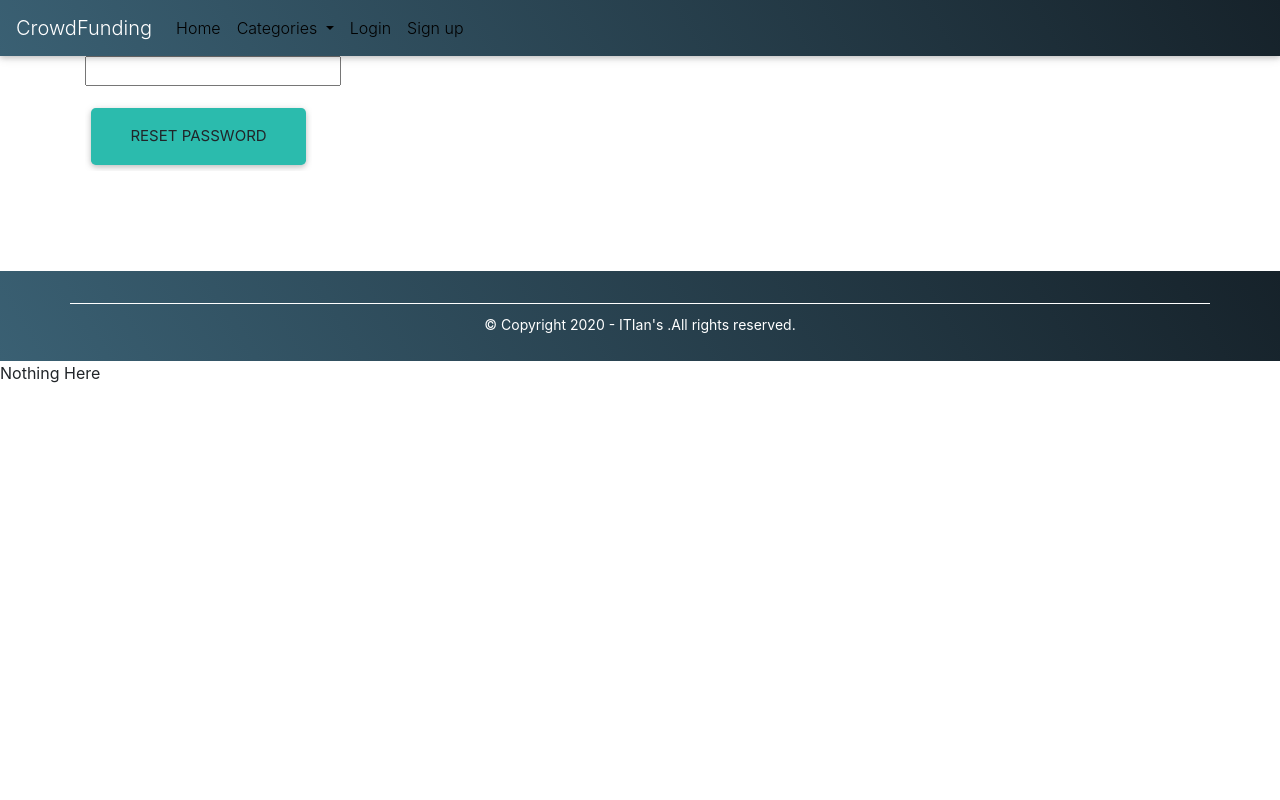
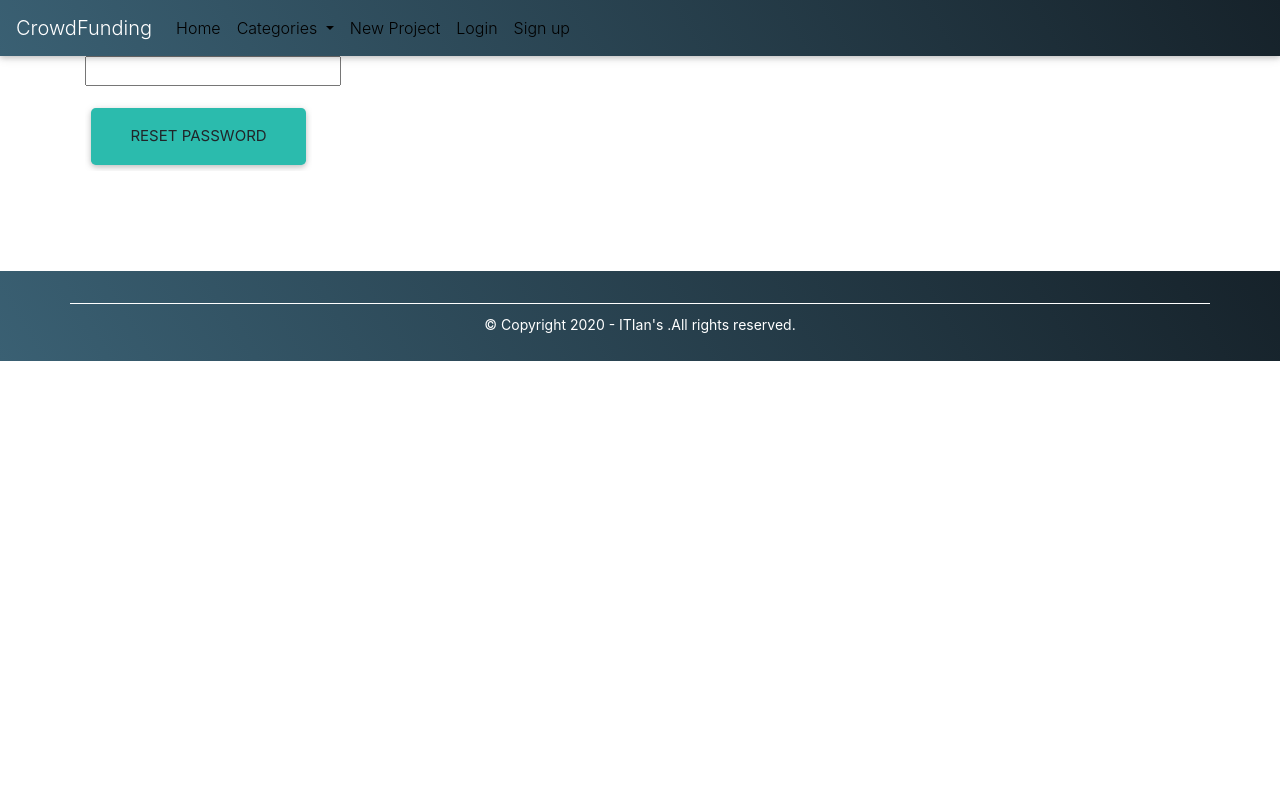
Before and after one commit to aAbdelnaby88/Crowd-Funding, a Django app: page /users/password_reset/ in a window 1280 px wide. Run offline with Django 3.2, Linux system fonts and the light colour scheme; data that the repository does not hold is empty; some libraries are stand-ins or nearby versions.

Commit message:
final touches

```diff
--- a/crowdFunding/crowdFunding/settings.py
+++ b/crowdFunding/crowdFunding/settings.py
@@ -73,6 +73,7 @@ TEMPLATES = [
                 'django.template.context_processors.request',
                 'django.contrib.auth.context_processors.auth',
                 'django.contrib.messages.context_processors.messages',
+                'projects.views.list_categories'
             ],
         },
     },
--- a/crowdFunding/projects/models.py
+++ b/crowdFunding/projects/models.py
@@ -42,7 +42,7 @@ class ProjectPicture(models.Model):
 
 
 class Comment(models.Model):
-    content = models.TextField(max_length=3000, blank=False, default=None)
+    content = models.TextField(max_length=3000, blank=False)
     project = models.ForeignKey("Project", on_delete=models.CASCADE)
     user = models.ForeignKey("users.Profile", on_delete=models.CASCADE)
     created_at = models.DateTimeField(auto_now_add=True)
--- a/crowdFunding/projects/static/css/styleP.css
+++ b/crowdFunding/projects/static/css/styleP.css
@@ -36,7 +36,7 @@
       height: 100px;
       line-height: 100px;
       width: 314px;
-      font-size: 70px;
+      font-size: 30px;
       color: #ffffff;
       border-top: 1px solid #E8E8E8;
       border-bottom: 1px solid #E8E8E8;
@@ -69,7 +69,7 @@ element.style {
     height: 100px;
     width: 58px;
     padding-left: 0px;
-    font-size: 70px;
+    font-size: 30px;
     color: #ffffff;
     border-top: 1px solid #E8E8E8;
     border-bottom: 1px solid #E8E8E8;
@@ -98,7 +98,7 @@ div {
     height: 100px;
     line-height: 100px;
     width: 314px;
-    font-size: 50px;
+    font-size: 30px;
     color: #ffffff;
     border-top: 1px solid #E8E8E8;
     border-bottom: 1px solid #E8E8E8;
--- a/crowdFunding/projects/urls.py
+++ b/crowdFunding/projects/urls.py
@@ -9,7 +9,8 @@ urlpatterns = [
     path('<int:id>/report_pro', views.report_project, name = 'report_project'),
     path('<int:id>/report_com', views.report_comment, name = 'report_comment'),
     path('<int:id>/donate', views.donate, name = 'donate'),
-    path('create', views.create),
+    path('create', views.create,name='create_project'),
     path('tags/<slug:slug>', views.show_tag,name='show_tag'),
     path('<int:id>/rate/<int:value>', views.rate_project, name='rate_project'),
+    path('<int:id>/delete', views.delete_project, name='delete_project')
 ]
--- a/crowdFunding/projects/views.py
+++ b/crowdFunding/projects/views.py
@@ -1,28 +1,29 @@
 from .models import *
-import json , re
+import json
+import re
 from django.shortcuts import render, redirect, get_object_or_404
 from .forms import ProjectsForm, ImageForm
-from django.http.response import HttpResponse, JsonResponse
+from django.http.response import HttpResponse, JsonResponse,HttpResponseForbidden
 from users.models import Profile
 from django.contrib.auth.models import User
 from django.forms import modelformset_factory
 from django.contrib.auth.decorators import login_required
 from django.views.decorators.cache import cache_control
 from django.contrib import messages
-from django.db.models import Q,Avg,Sum
+from django.db.models import Q, Avg, Sum
 # Create your views here.
 from taggit.models import Tag
 from decimal import Decimal, ROUND_HALF_UP
 from django.template.loader import render_to_string
 from datetime import datetime
 
+
 @login_required
-
 @cache_control(no_cache=True, must_revalidate=True, no_store=True)
 def showProject(request, id):
     item = Project.objects.get(id=id)
     pPics = ProjectPicture.objects.all().filter(project_id=id)
-    relatedProjects=Project.objects.all().filter(category_id=item.category)
+    relatedProjects = Project.objects.all().filter(category_id=item.category)
     rate = item.rate_set.all().aggregate(Avg("value"))["value__avg"]
     rate = rate if rate else 0
     rate = Decimal(rate).quantize(0, ROUND_HALF_UP)
@@ -38,14 +39,13 @@ def showProject(request, id):
     end_date = datetime.strptime(end_date, "%Y-%m-%d %H:%M:%S")
     donate = item.donation_set.all().aggregate(Sum("amount"))
     context = {'pData': item,
-                'pPics': pPics,
-                'rate': rate,
-                'today' : today ,
-                'start_date' : start_date ,
-                'end_date' : end_date ,
-                'relatedProjs':relatedProjects,
-                'donations_amount': donate["amount__sum"] if donate["amount__sum"] else 0}
-
+               'pPics': pPics,
+               'rate': rate,
+               'today': today,
+               'start_date': start_date,
+               'end_date': end_date,
+               'relatedProjs': relatedProjects,
+               'donations_amount': donate["amount__sum"] if donate["amount__sum"] else 0}
 
     if request.user:
         user_rate = item.rate_set.filter(
@@ -105,35 +105,42 @@ def create(request):
 @cache_control(no_cache=True, must_revalidate=True, no_store=True)
 def create_comment(request, id):
     if request.method == 'POST':
-        comment = Comment()
-        comment.content = request.POST['content']
-        comment.project_id = id
-        comment.user = request.user.profile
-        comment.save()
+        if request.POST['content']:
+            comment = Comment()
+            comment.content = request.POST['content']
+            comment.project_id = id
+            comment.user = request.user.profile
+            comment.save()
         return redirect(f'/projects/projectDetails/{id}')
 
 
+def list_categories(request):
+    categories = Category.objects.all()
+    return {
+        'categs': categories
+    }
+
+
 def home(request):
-    projectRates= Rate.objects.all().values('project').annotate(Avg('value')).order_by('-value__avg')[:5]
-    print (projectRates)
+    projectRates = Rate.objects.all().values('project').annotate(
+        Avg('value')).order_by('-value__avg')[:5]
+    print(projectRates)
 
-    hRatedProjects= []
+    hRatedProjects = []
     for p in projectRates:
         print(p.get('project'))
-        hRatedProjects.extend(list(Project.objects.filter(id=p.get('project'))))
-        print (hRatedProjects)
+        hRatedProjects.extend(
+            list(Project.objects.filter(id=p.get('project'))))
+        print(hRatedProjects)
 
     lFiveList = Project.objects.extra(order_by=['-created_at'])
-    categories = Category.objects.all()
     featuredList = Project.objects.all().filter(is_featured='True')
     context = {
         'latestFiveList': lFiveList,
-        'categs': categories,
         'fProject': featuredList,
-        'hRProjects':hRatedProjects,
+        'hRProjects': hRatedProjects,
     }
-    render(request, 'projects/base.html', {'categs': categories})
-    render(request, 'users/base.html', {'categs': categories})
+
     return render(request, 'projects/Home.html', context)
 
 
@@ -173,12 +180,12 @@ def report_comment(request, id):
 
 
 def search(request):
-    inp=request.GET.get('searchBox')
+    inp = request.GET.get('searchBox')
     if inp:
-        project=Project.objects.filter(Q(title__icontains=inp))[:1]
+        project = Project.objects.filter(Q(title__icontains=inp))[:1]
     else:
-        inp =' '
-    return showProject(request,project)
+        inp = ' '
+    return showProject(request, project)
 
 
 @login_required
@@ -202,7 +209,16 @@ def donate(request, id):
     if request.method == 'POST':
         donate = Donation.objects.create(
             amount=request.POST['donate'],
-            project_id = id ,
-            user = request.user.profile
+            project_id=id,
+            user=request.user.profile
         )
         return redirect(f'/projects/projectDetails/{id}')
+
+def delete_project(request, id):
+    if request.method == 'POST':
+        project = get_object_or_404(Project,id=id)
+        if (request.user.profile.id != project.id):
+            raise HttpResponseForbidden("Not allowed")
+
+        project.delete()
+        return redirect(f'/users/profile/{request.user.profile.id}')
--- a/crowdFunding/users/templates/users/base.html
+++ b/crowdFunding/users/templates/users/base.html
@@ -51,15 +51,10 @@
                 <li class="nav-item active">
                     <a class="nav-link" href="{% url 'home' %}">Home <span class="sr-only">(current)</span></a>
                 </li>
-             {% if user.is_authenticated %}
 
-                 <li class="nav-item active">
-                    <a class="nav-link" href="{% url 'users:profile' user.id  %}">{{user.username}}  <span class="sr-only">(current)</span></a>
-                </li>
-                {% endif %}
                 <li class="nav-item dropdown">
-                <a class="nav-link dropdown-toggle" href="#" id="navbarDropdown" role="button" data-toggle="dropdown"
-                   aria-haspopup="true" aria-expanded="false">
+                    <a class="nav-link dropdown-toggle" href="#" id="navbarDropdown" role="button"
+                        data-toggle="dropdown" aria-haspopup="true" aria-expanded="false">
                         Categories
                     </a>
                     <div class="dropdown-menu" aria-labelledby="navbarDropdown">
@@ -68,18 +63,32 @@
                         {% endfor %}
                     </div>
                 </li>
+                <li class="nav-item active">
+                    <a class="nav-link" href="{% url 'create_project' %}">New Project <span class="sr-only">(current)</span></a>
+                </li>
                 {% if user.is_authenticated %}
 
                 <li class="nav-item active">
-                <a class=" nav-item nav-link" href="{% url 'users:logout' %}">logout<span class="sr-only">(current)</span></a>
+                    <a class=" nav-item nav-link" href="{% url 'users:logout' %}">logout<span
+                            class="sr-only">(current)</span></a>
                 </li>
                 {% else %}
                 <li class="nav-item active">
                     <a class="nav-link" href="{% url 'login' %}">Login<span class="sr-only">(current)</span></a>
                 </li>
                 <li class="nav-item active">
-                <a class="nav-link" href="{% url 'users:signup' %}">Sign up<span class="sr-only">(current)</span></a>
+                    <a class="nav-link" href="{% url 'users:signup' %}">Sign up<span
+                            class="sr-only">(current)</span></a>
 
+                </li>
+                {% endif %}
+            </ul>
+            <ul class="navbar-nav ml-auto">
+                {% if user.is_authenticated %}
+
+                <li class="nav-item active">
+                    <a class="nav-link" href="{% url 'users:profile' user.id  %}">{{user.username}} <span
+                            class="sr-only">(current)</span></a>
                 </li>
                 {% endif %}
             </ul>
@@ -100,7 +109,7 @@
 
 
 
-<footer class="mainfooter" role="contentinfo" >
+    <footer class="mainfooter" role="contentinfo">
         <div class="footer-middle">
             <div class="container">
                 <div class="row">
@@ -132,7 +141,6 @@
     <script type="text/javascript" src="{% static 'users/js/bootstrap.min.js' %}"></script>
     <!-- MDB core JavaScript -->
     <script type="text/javascript" src="{% static 'users/js/mdb.min.js' %}"></script>
-    {% block js %}Nothing Here{% endblock %}
 
 </body>
 
```
Also changed, not shown: crowdFunding/projects/templates/projects/base.html (+39 -22 lines), crowdFunding/projects/templates/projects/viewProject.html (+13 -6 lines), crowdFunding/users/templates/users/profile.html (+24 -15 lines), crowdFunding/users/views.py (+35 -36 lines). Lines whose indentation alone changed are shown as unchanged.
